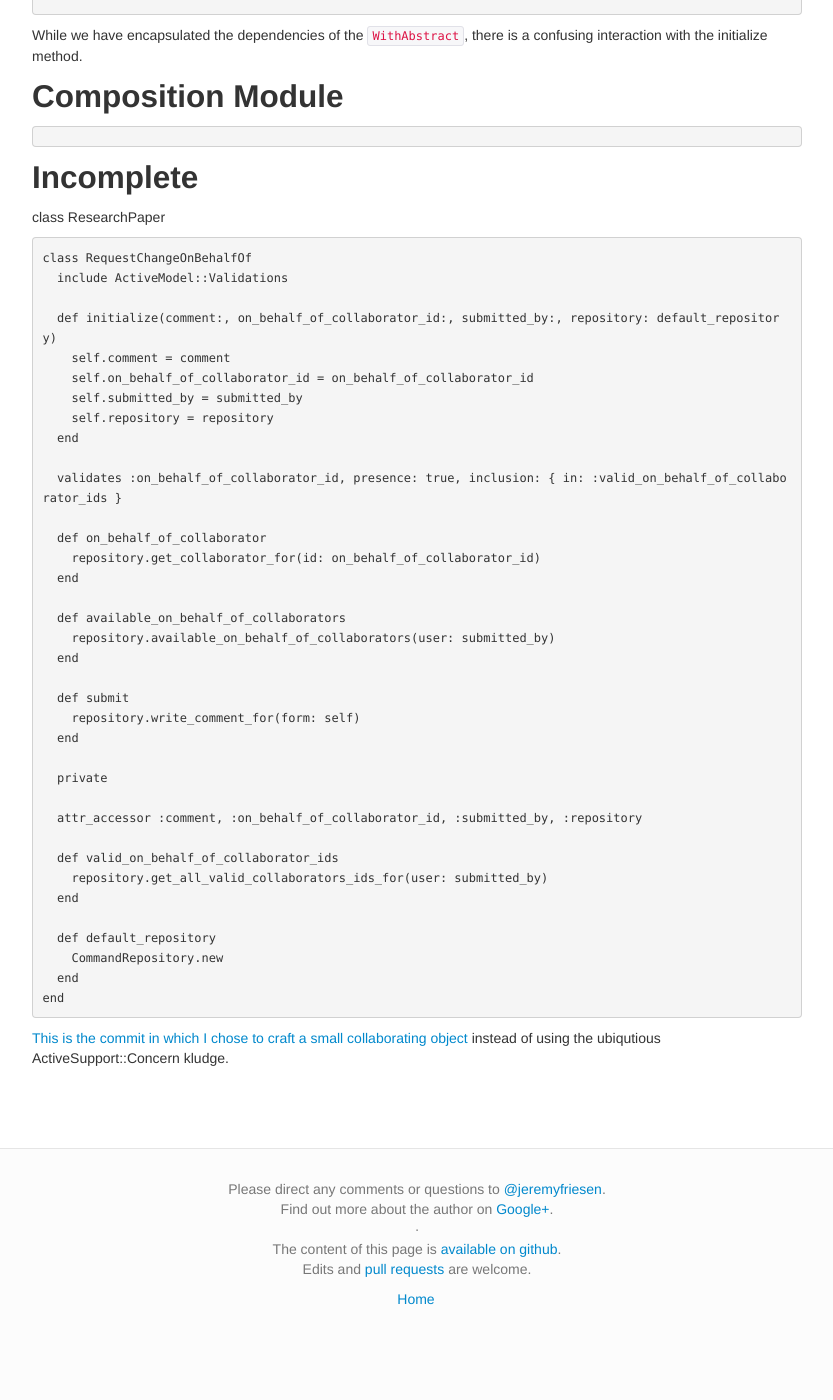
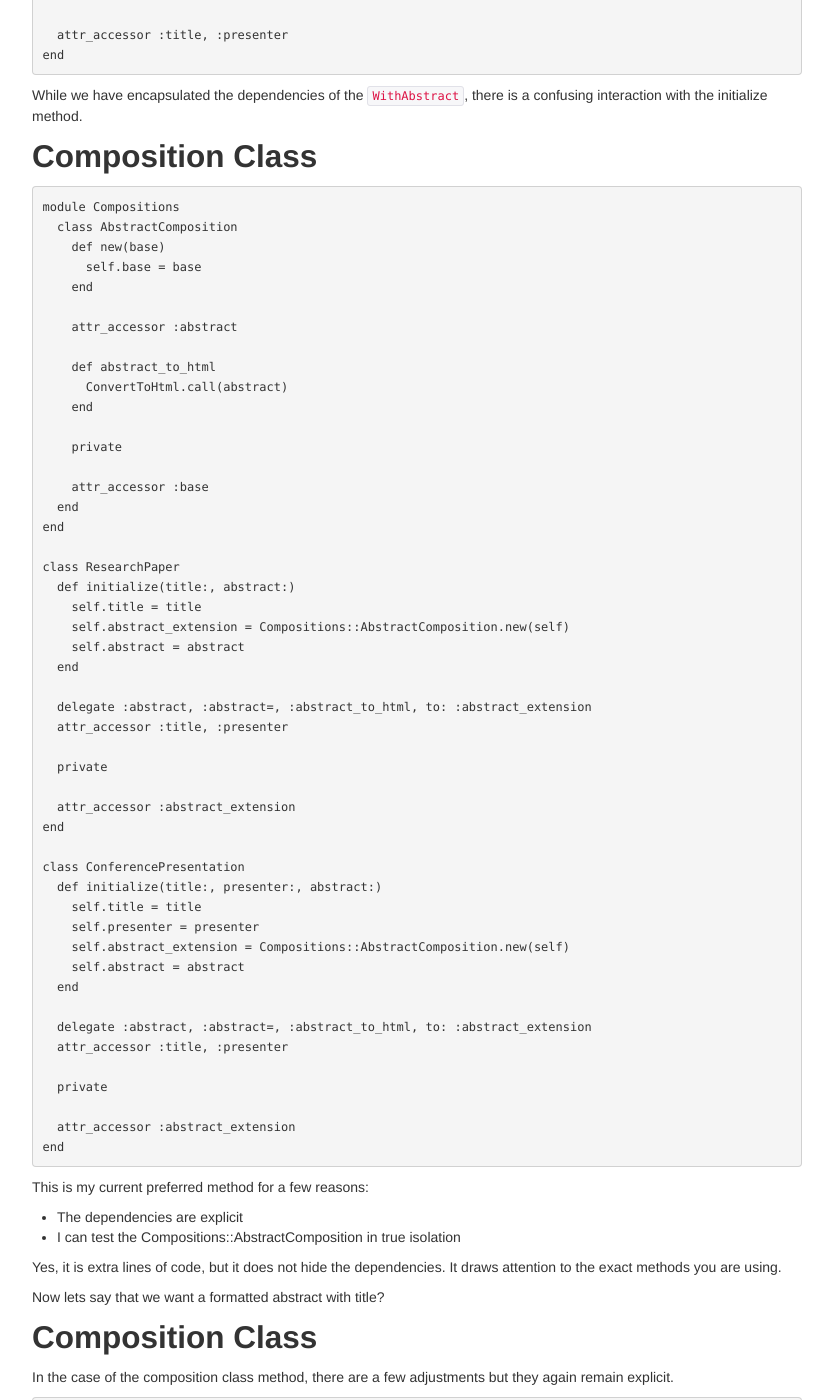
Before and after one commit to terrellt/ndlib.github.io, a Jekyll site: the page built from _posts/2015-05-07-favor-composition-over-inheritance.md, in a window 1280 px wide and 1400 px high, scrolled down 3520 px. Shown: the whole window, without its empty margins (223-1056 px from the left). Built offline with Jekyll 4.4.1, drawn with Linux system fonts in a browser that asks for light colours; Markdown is read by kramdown in place of the engine named in the settings; before the commit the page ends 4869 px from its top, so only the background shows below that; some of the changed text lies outside the part shown.

Commit message:
Wrapping up Composition over Inheritance

````diff
--- a/_posts/2015-04-20-favor-composition-over-inheritence.md
+++ b/_posts/2015-05-07-favor-composition-over-inheritance.md
@@ -25,9 +25,10 @@ Erich Gamma's response:
 >
 > ["Design Principles from Design Patterns: A Conversation with Erich Gamma, Part III" - Bill Venners & Erich Gamma](http://www.artima.com/lejava/articles/designprinciples4.html)
 
-There are lots of blog posts about favoring object composition over class inheritence, but I want to go into how to do it in Ruby on Rails.
+There are lots of blog posts about favoring object composition over class inheritance, but I want to go into a few ways to do it in Ruby on Rails.
 
-The example that I'm using is sanitized from a real-worlde example.
+The example that I'm building is inspired from a [real-world instance](https://github.com/ndlib/sipity/commit/3cce37579df96b4ae3f783605f1ba1d191013cc7#diff-3d600fac39c68ac9be0e872b98c2cb82).
+
 It highlights the many moving parts.
 
 ```ruby
@@ -71,6 +72,8 @@ Options available to us:
 * Extract a CreativeWork abstract class (or [Wortem](https://github.com/projecthydra-labs/hydra-works/issues/8))
 * Extract a module to Mixin the appropriate behavior
 * Extract a collaborating class concerning abstracts then compose it back in
+
+Humor me, as this example is trivial. But just remember how long does code stay trivial?
 
 ## CreativeWork as an Abstract Class
 
@@ -182,54 +185,143 @@ end
 
 While we have encapsulated the dependencies of the `WithAbstract`, there is a confusing interaction with the initialize method.
 
-## Composition Module
+## Composition Class
 
 ```ruby
-```
+module Compositions
+  class AbstractComposition
+    def new(base)
+      self.base = base
+    end
 
-**Incomplete**
--------------------------------------------------------------
+    attr_accessor :abstract
 
+    def abstract_to_html
+      ConvertToHtml.call(abstract)
+    end
+
+    private
+
+    attr_accessor :base
+  end
+end
 
 class ResearchPaper
-
-```ruby
-class RequestChangeOnBehalfOf
-  include ActiveModel::Validations
-
-  def initialize(comment:, on_behalf_of_collaborator_id:, submitted_by:, repository: default_repository)
-    self.comment = comment
-    self.on_behalf_of_collaborator_id = on_behalf_of_collaborator_id
-    self.submitted_by = submitted_by
-    self.repository = repository
+  def initialize(title:, abstract:)
+    self.title = title
+    self.abstract_extension = Compositions::AbstractComposition.new(self)
+    self.abstract = abstract
   end
 
-  validates :on_behalf_of_collaborator_id, presence: true, inclusion: { in: :valid_on_behalf_of_collaborator_ids }
-
-  def on_behalf_of_collaborator
-    repository.get_collaborator_for(id: on_behalf_of_collaborator_id)
-  end
-
-  def available_on_behalf_of_collaborators
-    repository.available_on_behalf_of_collaborators(user: submitted_by)
-  end
-
-  def submit
-    repository.write_comment_for(form: self)
-  end
+  delegate :abstract, :abstract=, :abstract_to_html, to: :abstract_extension
+  attr_accessor :title, :presenter
 
   private
 
-  attr_accessor :comment, :on_behalf_of_collaborator_id, :submitted_by, :repository
+  attr_accessor :abstract_extension
+end
 
-  def valid_on_behalf_of_collaborator_ids
-    repository.get_all_valid_collaborators_ids_for(user: submitted_by)
+class ConferencePresentation
+  def initialize(title:, presenter:, abstract:)
+    self.title = title
+    self.presenter = presenter
+    self.abstract_extension = Compositions::AbstractComposition.new(self)
+    self.abstract = abstract
   end
 
-  def default_repository
-    CommandRepository.new
+  delegate :abstract, :abstract=, :abstract_to_html, to: :abstract_extension
+  attr_accessor :title, :presenter
+
+  private
+
+  attr_accessor :abstract_extension
+end
+```
+
+This is my current preferred method for a few reasons:
+
+* The dependencies are explicit
+* I can test the Compositions::AbstractComposition in true isolation
+
+Yes, it is extra lines of code, but it does not hide the dependencies.
+It draws attention to the exact methods you are using.
+
+Now lets say that we want a formatted abstract with title?
+
+## Composition Class
+
+In the case of the composition class method, there are a few adjustments but they
+again remain explicit.
+
+```ruby
+# reopening from Composition class example
+class ResearchPaper
+  delegate :title_and_abstract_for_presentation, to: :abstract_extension
+end
+
+class ConferencePresentation
+  delegate :title_and_abstract_for_presentation, to: :abstract_extension
+end
+
+module Compositions
+  class AbstractComposition
+    def title_and_abstract_for_presentation
+      ConvertToHtml.call("<h1>#{base.title}</h1>\n#{abstract}")
+    end
+
+    # Guarding the API
+    def base=(a_base)
+      raise unless a_base.respond_to?(:title)
+      @base = title
+    end
   end
 end
 ```
 
-[This is the commit in which I chose to craft a small collaborating object](https://github.com/ndlib/sipity/commit/3cce37579df96b4ae3f783605f1ba1d191013cc7#diff-3d600fac39c68ac9be0e872b98c2cb82) instead of using the ubiqutious ActiveSupport::Concern kludge.
+## Mixin Module
+
+```ruby
+module WithAbstract
+  extend ActiveSupport::Concern
+  included do
+
+    # I suppose this can be a guard, but what about method_missing, respond_to_missing?
+    # But what if this is included before the other module that adds :title as method?
+    raise unless self.instance_methods.include?(:title)
+
+    def initialize(**keywords, :abstract)
+      super(**keywords)
+      self.abstract = abstract
+    end
+    attr_accessor :abstract
+  end
+  def title_and_abstract_for_presentation
+    # Where did the title method come from?
+    ConvertToHtml.call("<h1>#{title}</h1>\n#{abstract}")
+  end
+end
+```
+
+On the upside I only need to re-open one class.
+But that is a small thing compared to the obfuscated dangers.
+I hope you can agree with me when I say: Yuck!
+
+## Inheritance
+
+This example is trivial and offers the least invasive changes.
+But does someone now realize that their `ConferencePresentation` has a `#title_and_abstract_for_presentation` method?
+
+```ruby
+class CreativeWork
+  def title_and_abstract_for_presentation
+    # Where did the title method come from?
+    ConvertToHtml.call("<h1>#{title}</h1>\n#{abstract}")
+  end
+end
+```
+
+For a real world example:
+
+* [Crafting a small collaborating object](https://github.com/ndlib/sipity/commit/3cce37579df96b4ae3f783605f1ba1d191013cc7#diff-3d600fac39c68ac9be0e872b98c2cb82) instead of using the ubiquitous ActiveSupport::Concern kludge.
+
+Other examples are welcome.
````
Also changed, not shown: other parts of _posts/2015-05-07-favor-composition-over-inheritance.md (+1 -1 lines), _posts/2014-10-06-coherent-development-part-1.md (+1 -1 lines).
